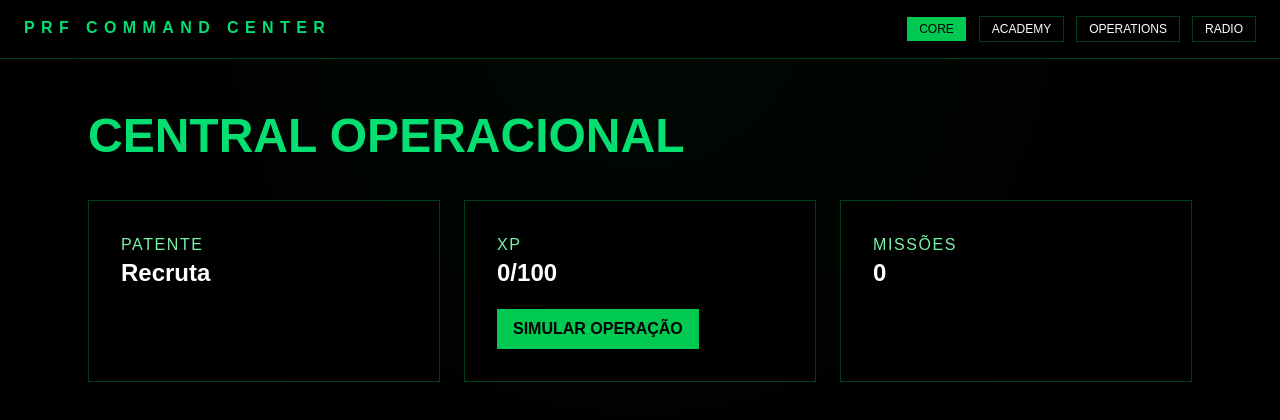
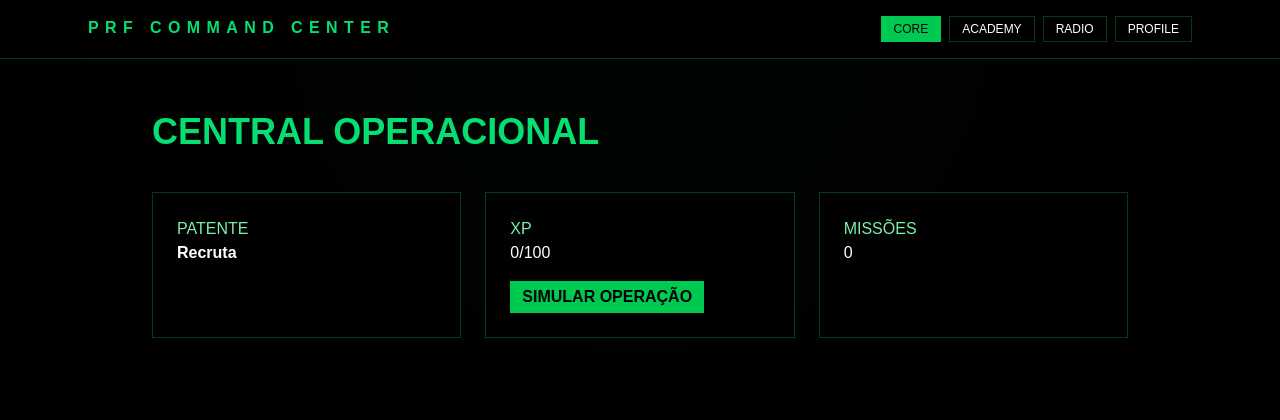
Before and after one commit to CratorGS/PRF-QBDRJ, a Next.js app: page / in a window 1280 px wide. Shown: the top 420 px of the page. Built offline with nearby package versions, Linux system fonts and the light colour scheme.

Commit message:
fix site

```diff
--- a/app/page.tsx
+++ b/app/page.tsx
@@ -1,48 +1,81 @@
+"use client";
+
 import { useEffect, useRef, useState } from "react";
 
-const ranks = ["Recruta", "Agente", "Inspetor", "Supervisor", "Comando", "Comando Geral"];
+const ranks = [
+  "Recruta",
+  "Agente",
+  "Agente Especial",
+  "Inspetor",
+  "Supervisor",
+  "Comando",
+  "Comando Geral",
+];
 
-export default function PRFCinematicSystem() {
+export default function PRFCommandSystem() {
   const audioRef = useRef<HTMLAudioElement | null>(null);
 
   const [view, setView] = useState("CORE");
-  const [xp, setXp] = useState(0);
-  const [rank, setRank] = useState("Recruta");
-  const [missions, setMissions] = useState(0);
 
-  const [feed, setFeed] = useState([
-    "SYSTEM INITIATED...",
-    "PRF CORE ONLINE",
+  const [profile, setProfile] = useState(() => {
+    if (typeof window !== "undefined") {
+      const saved = localStorage.getItem("prf_profile");
+      if (saved) return JSON.parse(saved);
+    }
+
+    return {
+      rank: "Recruta",
+      xp: 0,
+      missions: 0,
+    };
+  });
+
+  const [radio, setRadio] = useState([
+    "SYSTEM INIT — PRF ONLINE",
+    "QAP — Central operacional ativa",
   ]);
 
-  // 🔄 SISTEMA VIVO (FEED OPERACIONAL)
+  // 📡 SISTEMA VIVO (RADIO)
   useEffect(() => {
-    const t = setInterval(() => {
+    const interval = setInterval(() => {
       const msgs = [
-        "QAP — Unidade em patrulha BR-040",
+        "QAP — Patrulha ativa na BR-040",
         "ALERTA — Movimento suspeito detectado",
-        "QTH — Coordenação atualizada",
-        "CÓDIGO 5 — Operação ativa",
+        "QTH — Unidade reposicionada",
+        "CÓDIGO 5 — Operação em andamento",
       ];
 
-      setFeed((p) => [msgs[Math.floor(Math.random() * msgs.length)], ...p.slice(0, 5)]);
-    }, 3000);
+      setRadio((prev) => [
+        msgs[Math.floor(Math.random() * msgs.length)],
+        ...prev.slice(0, 5),
+      ]);
+    }, 4000);
 
-    return () => clearInterval(t);
+    return () => clearInterval(interval);
   }, []);
 
-  const action = () => {
-    let newXp = xp + 25;
-    let idx = ranks.indexOf(rank);
+  // 🧠 SISTEMA DE XP / PATENTE
+  const runMission = () => {
+    let xp = profile.xp + 25;
+    let idx = ranks.indexOf(profile.rank);
 
-    if (newXp >= 100 && idx < ranks.length - 1) {
-      newXp = 0;
+    if (xp >= 100 && idx < ranks.length - 1) {
+      xp = 0;
       idx++;
     }
 
-    setXp(newXp);
-    setRank(ranks[idx]);
-    setMissions((m) => m + 1);
+    const updated = {
+      ...profile,
+      xp,
+      rank: ranks[idx],
+      missions: profile.missions + 1,
+    };
+
+    setProfile(updated);
+
+    if (typeof window !== "undefined") {
+      localStorage.setItem("prf_profile", JSON.stringify(updated));
+    }
 
     audioRef.current?.play().catch(() => {});
   };
@@ -50,30 +83,30 @@ export default function PRFCinematicSystem() {
   return (
     <div className="min-h-screen bg-black text-white overflow-hidden relative">
 
-      {/* 🔊 AUDIO (manual) */}
+      {/* 🔊 AUDIO (seguro) */}
       <audio
         ref={audioRef}
         src="https://cdn.pixabay.com/download/audio/2022/03/15/audio_c8c8a73467.mp3"
       />
 
-      {/* 🎥 BACKGROUND LAYER */}
-      <div className="absolute inset-0 bg-[radial-gradient(circle_at_top,rgba(0,255,100,0.15),transparent_60%)]" />
-      <div className="absolute inset-0 bg-black/80" />
+      {/* 🟢 BACKGROUND MILITAR */}
+      <div className="absolute inset-0 bg-[radial-gradient(circle_at_top,rgba(0,255,120,0.15),transparent_60%)]" />
+      <div className="absolute inset-0 bg-black/85" />
 
-      {/* 🪖 HEADER MILITAR */}
-      <div className="fixed top-0 w-full z-50 border-b border-green-500/30 bg-black/70 backdrop-blur-xl">
-        <div className="max-w-7xl mx-auto px-6 py-4 flex justify-between">
-          <h1 className="text-green-400 tracking-[0.4em] font-black">
+      {/* 🪖 HEADER */}
+      <div className="fixed top-0 w-full z-50 bg-black/80 backdrop-blur-xl border-b border-green-500/30">
+        <div className="max-w-6xl mx-auto flex justify-between px-6 py-4">
+          <h1 className="text-green-400 font-black tracking-[0.4em]">
             PRF COMMAND CENTER
           </h1>
 
-          <div className="flex gap-3 text-xs">
-            {["CORE", "ACADEMY", "OPERATIONS", "RADIO"].map((v) => (
+          <div className="flex gap-2 text-xs">
+            {["CORE", "ACADEMY", "RADIO", "PROFILE"].map((v) => (
               <button
                 key={v}
                 onClick={() => setView(v)}
-                className={`px-3 py-1 border ${
-                  view === v ? "bg-green-500 text-black" : "border-green-500/30"
+                className={`px-3 py-1 border border-green-500/30 ${
+                  view === v ? "bg-green-500 text-black" : ""
                 }`}
               >
                 {v}
@@ -83,38 +116,38 @@ export default function PRFCinematicSystem() {
         </div>
       </div>
 
-      {/* 🧠 MAIN CORE */}
-      <div className="pt-28 max-w-6xl mx-auto px-6 relative z-10">
+      {/* 📊 CONTEÚDO */}
+      <div className="pt-28 max-w-5xl mx-auto px-6 relative z-10">
 
         {/* CORE */}
         {view === "CORE" && (
           <div>
-            <h2 className="text-5xl font-black text-green-400">
+            <h2 className="text-4xl font-black text-green-400">
               CENTRAL OPERACIONAL
             </h2>
 
-            <div className="mt-10 grid md:grid-cols-3 gap-6">
+            <div className="grid md:grid-cols-3 gap-6 mt-10">
 
-              <div className="p-8 border border-green-500/30 bg-black/60">
-                <p className="text-green-300 tracking-widest">PATENTE</p>
-                <h3 className="text-2xl font-black">{rank}</h3>
+              <div className="p-6 border border-green-500/30 bg-black/60">
+                <p className="text-green-300">PATENTE</p>
+                <h3 className="font-black">{profile.rank}</h3>
               </div>
 
-              <div className="p-8 border border-green-500/30 bg-black/60">
-                <p className="text-green-300 tracking-widest">XP</p>
-                <h3 className="text-2xl font-black">{xp}/100</h3>
+              <div className="p-6 border border-green-500/30 bg-black/60">
+                <p className="text-green-300">XP</p>
+                <h3>{profile.xp}/100</h3>
 
                 <button
-                  onClick={action}
-                  className="mt-5 bg-green-500 text-black px-4 py-2 font-black"
+                  onClick={runMission}
+                  className="mt-4 bg-green-500 text-black px-3 py-1 font-black"
                 >
                   SIMULAR OPERAÇÃO
                 </button>
               </div>
 
-              <div className="p-8 border border-green-500/30 bg-black/60">
-                <p className="text-green-300 tracking-widest">MISSÕES</p>
-                <h3 className="text-2xl font-black">{missions}</h3>
+              <div className="p-6 border border-green-500/30 bg-black/60">
+                <p className="text-green-300">MISSÕES</p>
+                <h3>{profile.missions}</h3>
               </div>
 
             </div>
@@ -135,30 +168,11 @@ export default function PRFCinematicSystem() {
                 "Comunicação Rádio",
                 "Conduta em Patrulha",
               ].map((t) => (
-                <div className="p-6 border border-green-500/30 bg-black/60">
-                  <h3 className="font-black">{t}</h3>
-                </div>
-              ))}
-            </div>
-          </div>
-        )}
-
-        {/* OPERATIONS */}
-        {view === "OPERATIONS" && (
-          <div>
-            <h2 className="text-4xl font-black text-green-400">
-              OPERAÇÕES
-            </h2>
-
-            <div className="mt-10 space-y-3">
-              {[
-                "BR-040 LIMPA",
-                "ECLIPSE TÁTICO",
-                "RESPOSTA RÁPIDA",
-                "CONTROLE DE ÁREA",
-              ].map((o, i) => (
-                <div key={i} className="p-5 border border-green-500/30">
-                  🎯 {o}
+                <div
+                  key={t}
+                  className="p-5 border border-green-500/30 bg-black/60"
+                >
+                  {t}
                 </div>
               ))}
             </div>
@@ -173,14 +187,29 @@ export default function PRFCinematicSystem() {
             </h2>
 
             <div className="mt-10 space-y-3">
-              {feed.map((f, i) => (
+              {radio.map((r, i) => (
                 <div
                   key={i}
                   className="p-4 border border-green-500/30 bg-black/60"
                 >
-                  📡 {f}
+                  📡 {r}
                 </div>
               ))}
+            </div>
+          </div>
+        )}
+
+        {/* PROFILE */}
+        {view === "PROFILE" && (
+          <div>
+            <h2 className="text-4xl font-black text-green-400">
+              PERFIL OPERACIONAL
+            </h2>
+
+            <div className="mt-10 p-6 border border-green-500/30 bg-black/60">
+              <p>Patente: {profile.rank}</p>
+              <p>XP: {profile.xp}</p>
+              <p>Missões: {profile.missions}</p>
             </div>
           </div>
         )}
```
